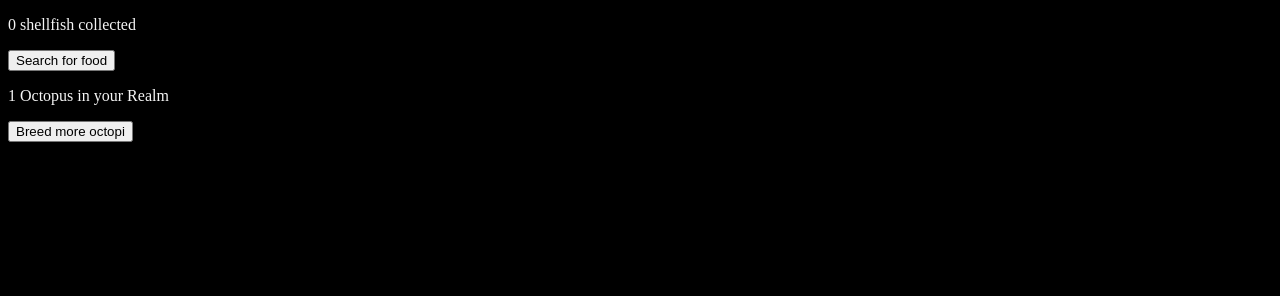
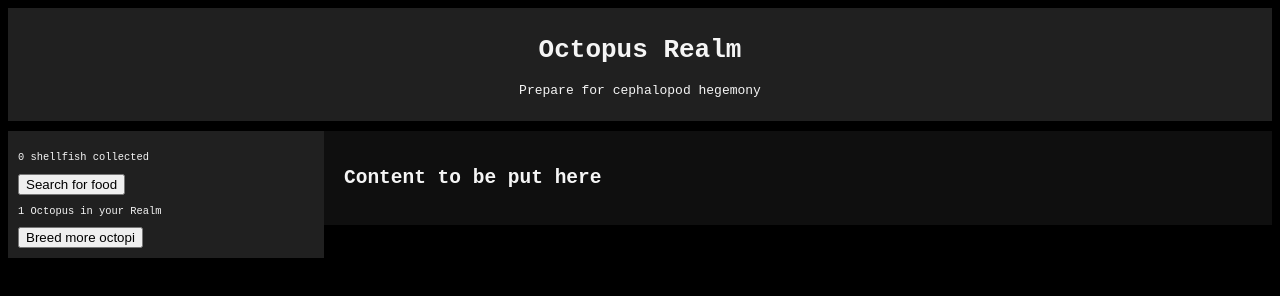
Before and after one commit to szaszkoa/Octopus-Realm, a plain HTML site: page index.html in a window 1280 px wide. Drawn offline with Linux system fonts and the light colour scheme.

Commit message:
added general structure. fine tuning is next, then adding more content

```diff
--- a/index.html
+++ b/index.html
@@ -7,11 +7,19 @@
     <script src="data/main.js" charset="utf-8" type="text/javascript"></script>
   </head>
   <body>
-    <p id="shellfishAvailable">0 shellfish collected</p>
-    <button onclick="sendOctopusToHunt()">Search for food</button>
+    <header>
+      <h1>Octopus Realm</h1>
+      <p>Prepare for cephalopod hegemony</p>
+    </header>
+    <aside>
+      <p id="shellfishAvailable">0 shellfish collected</p>
+      <button onclick="sendOctopusToHunt()">Search for food</button>
 
-    <p id="octopusPopulation">1 Octopus in your Realm</p>
-    <button onclick="breedOctopus()">Breed more octopi</button>
-
+      <p id="octopusPopulation">1 Octopus in your Realm</p>
+      <button onclick="breedOctopus()">Breed more octopi</button>
+    </aside>
+    <main>
+      <h2>Content to be put here</h2>
+    </main>
   </body>
 </html>
--- a/styles.css
+++ b/styles.css
@@ -1,8 +1,34 @@
-body {
-  background-color: black;
-
+* {
+  box-sizing: border-box;
 }
 
-p {
+body {
+  font-family: monospace;
+  background: black;
   color: whitesmoke;
+  text-align: left;
 }
+
+header {
+  padding: 10px;
+  margin: 5px 0px ;
+  text-align: center;
+  background: rgb(32, 32, 32);
+}
+
+aside {
+  font-size: 80%;
+  margin: 5px 0px ;
+  padding: 10px;
+  float: left;
+  width: 25%;
+  background: rgb(32, 32, 32);
+}
+
+main {
+  margin: 5px 0px ;
+  padding: 20px;
+  float: right;
+  width: 75%;
+  background: rgb(15, 15, 15);
+}
```
